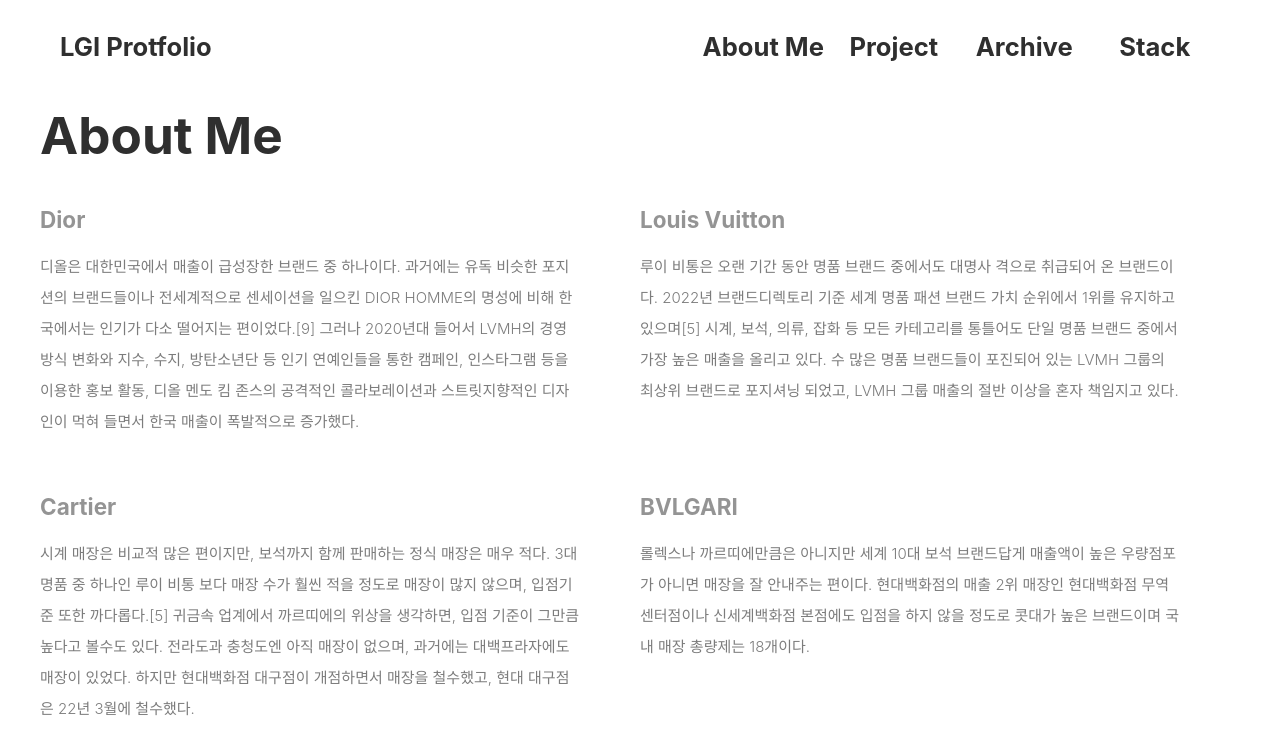
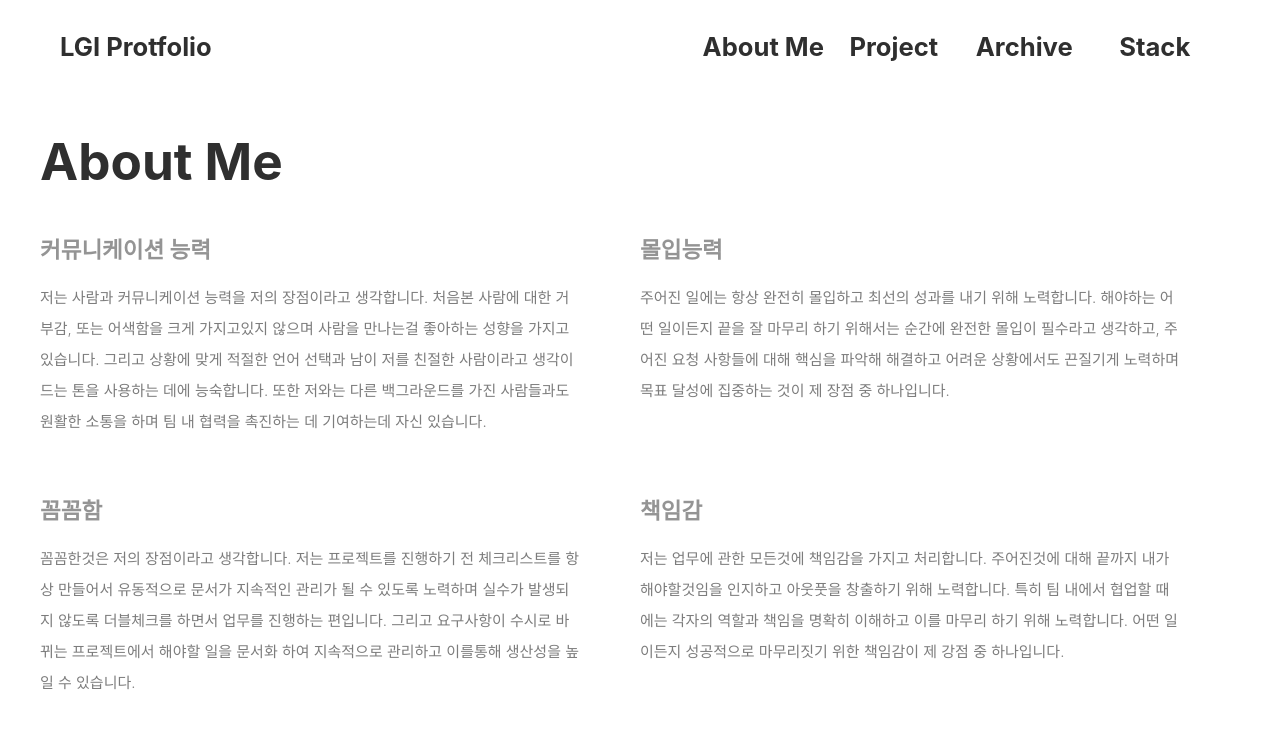
Before and after one commit to limdumb/Portfolio_LimDumb, a Next.js app: page /aboutme in a window 1280 px wide. Shown: the top 754 px of the page. Built offline with nearby package versions, Linux system fonts and the light colour scheme; a web font is replaced by a local one.

Commit message:
feat: About Me 내용 수정

```diff
--- a/src/components/common/archive/ArchiveBox.tsx
+++ b/src/components/common/archive/ArchiveBox.tsx
@@ -4,9 +4,10 @@
 
 interface ArchiveBoxPropsType {
   category: string;
+  link: string;
 }
 
-const ArchiveBoxContainer = styled.div`
+const ArchiveBoxContainer = styled.a`
   background-color: white;
   width: 45%;
   min-height: 50%;
@@ -96,7 +97,7 @@
 
 export default function ArchiveBox(props: ArchiveBoxPropsType) {
   return (
-    <ArchiveBoxContainer>
+    <ArchiveBoxContainer href={props.link}>
       <div>
         <IconContainer>{ArchiveIcon(props.category)}</IconContainer>
         <h2>{props.category}</h2>
--- a/src/function/getAboutMe.ts
+++ b/src/function/getAboutMe.ts
@@ -6,24 +6,24 @@
 export const getAboutMe = () => {
   const result: AboutMeResultType[] = [
     {
-      title: "Dior",
+      title: "커뮤니케이션 능력",
       contents:
-        "디올은 대한민국에서 매출이 급성장한 브랜드 중 하나이다. 과거에는 유독 비슷한 포지션의 브랜드들이나 전세계적으로 센세이션을 일으킨 DIOR HOMME의 명성에 비해 한국에서는 인기가 다소 떨어지는 편이었다.[9] 그러나 2020년대 들어서 LVMH의 경영 방식 변화와 지수, 수지, 방탄소년단 등 인기 연예인들을 통한 캠페인, 인스타그램 등을 이용한 홍보 활동, 디올 멘도 킴 존스의 공격적인 콜라보레이션과 스트릿지향적인 디자인이 먹혀 들면서 한국 매출이 폭발적으로 증가했다.      ",
+        "저는 사람과 커뮤니케이션 능력을 저의 장점이라고 생각합니다. 처음본 사람에 대한 거부감, 또는 어색함을 크게 가지고있지 않으며 사람을 만나는걸 좋아하는 성향을 가지고있습니다. 그리고 상황에 맞게 적절한 언어 선택과 남이 저를 친절한 사람이라고 생각이 드는 톤을 사용하는 데에 능숙합니다. 또한 저와는 다른 백그라운드를 가진 사람들과도 원활한 소통을 하며 팀 내 협력을 촉진하는 데 기여하는데 자신 있습니다.",
     },
     {
-      title: "Louis Vuitton",
+      title: "몰입능력",
       contents:
-        "루이 비통은 오랜 기간 동안 명품 브랜드 중에서도 대명사 격으로 취급되어 온 브랜드이다. 2022년 브랜드디렉토리 기준 세계 명품 패션 브랜드 가치 순위에서 1위를 유지하고 있으며[5] 시계, 보석, 의류, 잡화 등 모든 카테고리를 통틀어도 단일 명품 브랜드 중에서 가장 높은 매출을 올리고 있다. 수 많은 명품 브랜드들이 포진되어 있는 LVMH 그룹의 최상위 브랜드로 포지셔닝 되었고, LVMH 그룹 매출의 절반 이상을 혼자 책임지고 있다.",
+        "주어진 일에는 항상 완전히 몰입하고 최선의 성과를 내기 위해 노력합니다. 해야하는 어떤 일이든지 끝을 잘 마무리 하기 위해서는 순간에 완전한 몰입이 필수라고 생각하고, 주어진 요청 사항들에 대해 핵심을 파악해 해결하고 어려운 상황에서도 끈질기게 노력하며 목표 달성에 집중하는 것이 제 장점 중 하나입니다.",
     },
     {
-      title: "Cartier",
+      title: "꼼꼼함",
       contents:
-        "시계 매장은 비교적 많은 편이지만, 보석까지 함께 판매하는 정식 매장은 매우 적다. 3대 명품 중 하나인 루이 비통 보다 매장 수가 훨씬 적을 정도로 매장이 많지 않으며, 입점기준 또한 까다롭다.[5] 귀금속 업계에서 까르띠에의 위상을 생각하면, 입점 기준이 그만큼 높다고 볼수도 있다. 전라도과 충청도엔 아직 매장이 없으며, 과거에는 대백프라자에도 매장이 있었다. 하지만 현대백화점 대구점이 개점하면서 매장을 철수했고, 현대 대구점은 22년 3월에 철수했다.",
+        "꼼꼼한것은 저의 장점이라고 생각합니다. 저는 프로젝트를 진행하기 전 체크리스트를 항상 만들어서 유동적으로 문서가 지속적인 관리가 될 수 있도록 노력하며 실수가 발생되지 않도록 더블체크를 하면서 업무를 진행하는 편입니다. 그리고 요구사항이 수시로 바뀌는 프로젝트에서 해야할 일을 문서화 하여 지속적으로 관리하고 이를통해 생산성을 높일 수 있습니다.",
     },
     {
-      title: "BVLGARI",
+      title: "책임감",
       contents:
-        "롤렉스나 까르띠에만큼은 아니지만 세계 10대 보석 브랜드답게 매출액이 높은 우량점포가 아니면 매장을 잘 안내주는 편이다. 현대백화점의 매출 2위 매장인 현대백화점 무역센터점이나 신세계백화점 본점에도 입점을 하지 않을 정도로 콧대가 높은 브랜드이며 국내 매장 총량제는 18개이다.",
+        "저는 업무에 관한 모든것에 책임감을 가지고 처리합니다. 주어진것에 대해 끝까지 내가 해야할것임을 인지하고 아웃풋을 창출하기 위해 노력합니다. 특히 팀 내에서 협업할 때에는 각자의 역할과 책임을 명확히 이해하고 이를 마무리 하기 위해 노력합니다. 어떤 일이든지 성공적으로 마무리짓기 위한 책임감이 제 강점 중 하나입니다.",
     },
   ];
 
```
Also changed, not shown: src/components/common/archive/Archive.tsx (+9 -5 lines), src/function/getArchiveValue.ts (+7 -3 lines).
